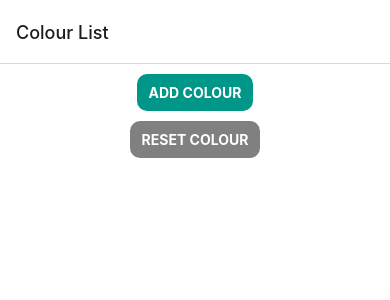
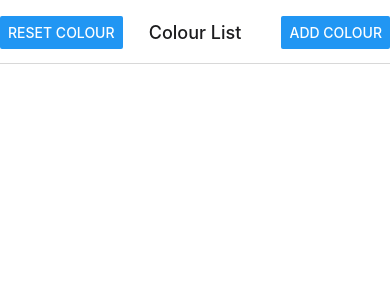
Before and after one commit to bijukp351/pcmob3-1, a React Native app: screen / in a window 390 px wide. Shown: the top 300 px of the page. Built offline with nearby package versions, Linux system fonts and the light colour scheme.

Commit message:
Moved add colour & reset buttons to header

```diff
--- a/App.js
+++ b/App.js
@@ -1,12 +1,24 @@
 import { StatusBar } from "expo-status-bar";
-import React, { useState } from "react";
+import React, { useState, useEffect } from "react";
 import { StyleSheet, Text, View, FlatList, TouchableOpacity } from "react-native";
 import { createStackNavigator } from "@react-navigation/stack";
 import { NavigationContainer } from "@react-navigation/native";
 import BlockRGB from "./BlockRGB";
+import { Button } from "react-native-web";
 
 function HomeScreen({ navigation }) {
   const [colorArray, setColorArray] = useState([]);
+
+
+
+  useEffect(() => {
+    navigation.setOptions({
+      headerRight: () => (<Button onPress={addColor} title="Add Colour" />),
+      headerLeft: () => (<Button onPress={resetColor} title="Reset Colour" />),
+    });
+
+
+  });
 
   function renderItem({ item }) {
     return (
@@ -39,7 +51,7 @@ function HomeScreen({ navigation }) {
 
   return (
     <View style={styles.container}>
-      <TouchableOpacity
+      {/* <TouchableOpacity
         style={styles.appButtonContainer}
         onPress={addColor}
       >
@@ -50,7 +62,7 @@ function HomeScreen({ navigation }) {
         onPress={resetColor}
       >
         <Text style={styles.resetButtonText}>Reset colour</Text>
-      </TouchableOpacity>
+      </TouchableOpacity> */}
 
       <FlatList style={styles.list} data={colorArray} renderItem={renderItem} numColumns={6} />
     </View>
@@ -79,11 +91,14 @@ function DetailsScreen({ route }) {
 
 const Stack = createStackNavigator();
 
+
 export default function App() {
   return (
     <NavigationContainer>
-      <Stack.Navigator>
-        <Stack.Screen name="Colour List" component={HomeScreen} />
+      <Stack.Navigator screenOptions={{ headerTitleAlign: 'center' }}>
+        <Stack.Screen name="Colour List" component={HomeScreen}
+
+        />
         <Stack.Screen name="DetailsScreen" component={DetailsScreen} />
       </Stack.Navigator>
     </NavigationContainer>
```
